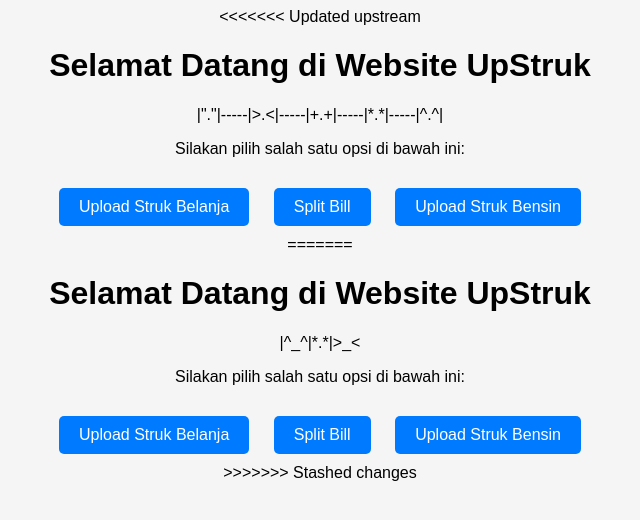
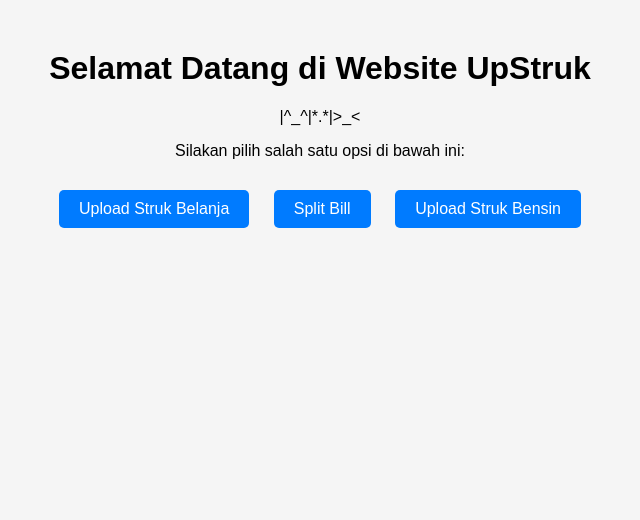
Before and after one commit to Ricky2902/OCR-Receipt, a Python web app: template ocr_app/templates/ocr_app/Home.html in a window 1280 px wide. Shown: the top 520 px of the page, without its empty margins (320-960 px from the left). Run offline with Jinja, Linux system fonts and the light colour scheme; the template is opened without the code that fills it, so the values that code supplies are empty.

Commit message:
update get

```diff
--- a/ocr_app/templates/ocr_app/Bensin.html
+++ b/ocr_app/templates/ocr_app/Bensin.html
@@ -86,7 +86,6 @@
         </div>
     </div>
     <button id="editButton" style="display:none;">Edit</button>
-    <button id="splitButton" style="display:none;">Splitbill</button>
     <button id="downloadButton" style="display:none;">Unduh Hasil Gambar</button>
     <button id="downloadExcelButton" style="display:none;">Unduh Hasil Excel</button>
 
@@ -160,7 +159,6 @@
 
         // Tampilkan tombol unduh dan edit
         document.getElementById('editButton').style.display = "block";
-        document.getElementById('splitButton').style.display = "block";
         document.getElementById('downloadButton').style.display = "block";
         document.getElementById('downloadExcelButton').style.display = "block";
     });
@@ -168,7 +166,6 @@
     document.getElementById('editButton').addEventListener('click', function () {
         document.getElementById('saveButton').style.display = "block";
         document.getElementById('editButton').style.display = "none";
-        document.getElementById('splitButton').style.display = "block";
         document.getElementById('downloadExcelButton').style.display = "none";
         document.getElementById('downloadButton').style.display = "none";
 
--- a/ocr_app/templates/ocr_app/Home.html
+++ b/ocr_app/templates/ocr_app/Home.html
@@ -8,12 +8,8 @@
         body {
             font-family: Arial, sans-serif;
             text-align: center;
-<<<<<<< Updated upstream
-            margin-top: 1000px;
-=======
             justify-content: center;
             align-items: center;
->>>>>>> Stashed changes
             margin: 50px;
             background-color: whitesmoke;
         }
@@ -36,17 +32,6 @@
     </style>
 </head>
 <body>
-<<<<<<< Updated upstream
-    <h1>Selamat Datang di Website UpStruk</h1>
-    <p>|"."|-----|>.<|-----|+.+|-----|*.*|-----|^.^|</p>
-    <p>Silakan pilih salah satu opsi di bawah ini:</p>
-
-    <div class="button-container">
-        <button class="button" onclick="window.location.href='upload-struk'">Upload Struk Belanja</button>
-        <button class="button" onclick="window.location.href='upload-struk/split-bill'">Split Bill</button>
-        <button class="button" onclick="window.location.href='upload-bensin'">Upload Struk Bensin</button>
-    </div>
-=======
     <div class="frame">
         <h1>Selamat Datang di Website UpStruk</h1>
         <p>|^_^|*.*|>_<</p>
@@ -58,6 +43,5 @@
             <button class="button" onclick="window.location.href='upload-bensin'">Upload Struk Bensin</button>
         </div>
 </div>
->>>>>>> Stashed changes
 </body>
 </html>
--- a/ocr_app/urls.py
+++ b/ocr_app/urls.py
@@ -10,10 +10,7 @@
 from .views import upload_Bensin
 from .views import upload_Home
 from .views import Split_Bill
-<<<<<<< Updated upstream
-=======
 from .views import save_struk
->>>>>>> Stashed changes
 
 urlpatterns = [
     path("Bill/", Bill.as_view(), name="Bill"),
@@ -26,9 +23,6 @@
     path('', upload_Home, name='upload_Home'),
     path('upload-struk/', upload_Struk, name='upload_Struk'),
     path('upload-struk/split-bill/', Split_Bill, name='Split_Bill'),
-<<<<<<< Updated upstream
-=======
     path('save-struk/', save_struk, name='save_struk'),
->>>>>>> Stashed changes
     path('upload-bensin/', upload_Bensin, name='upload_bensin'),
 ]
```
Also changed, not shown: ocr_app/views.py (+10 -0 lines).
